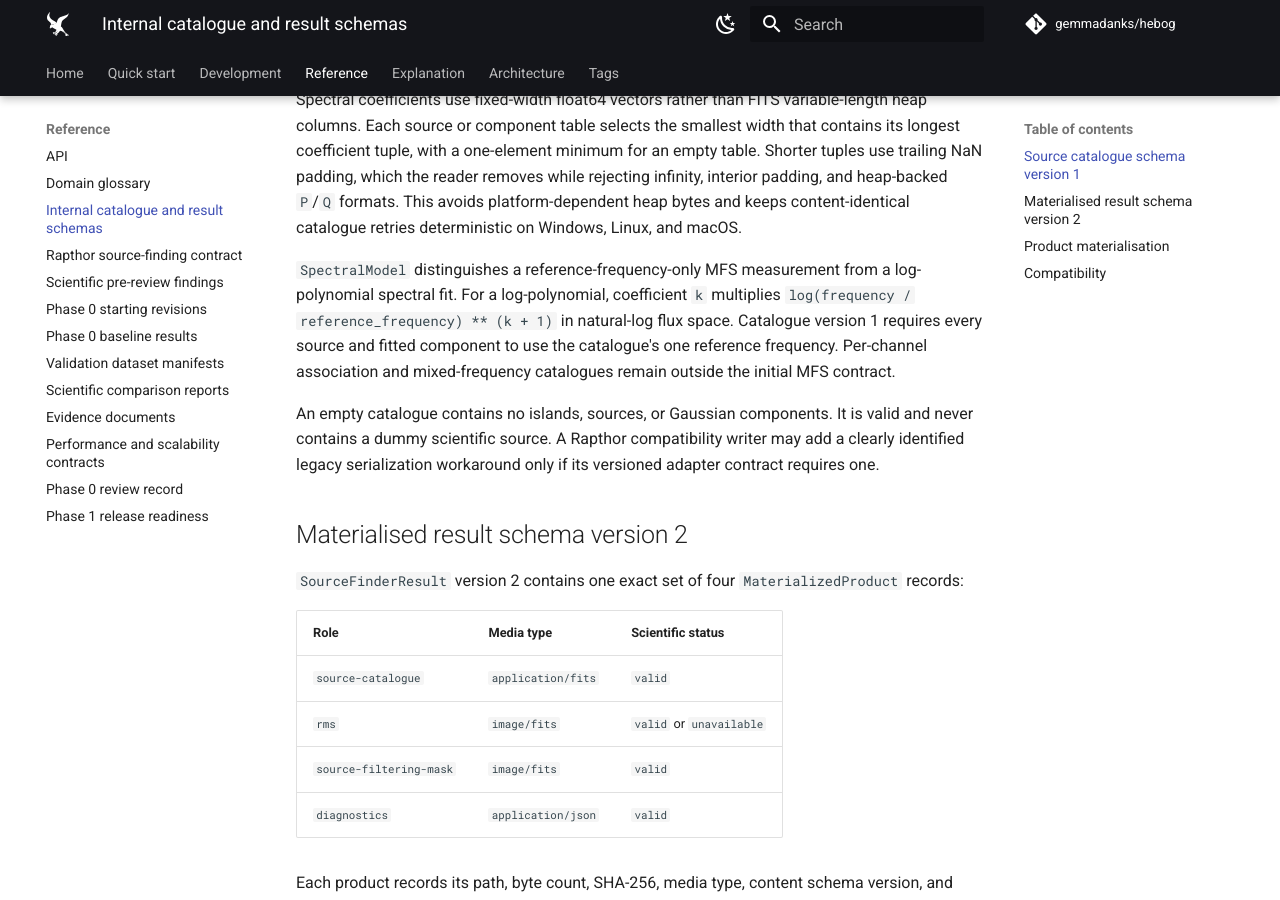
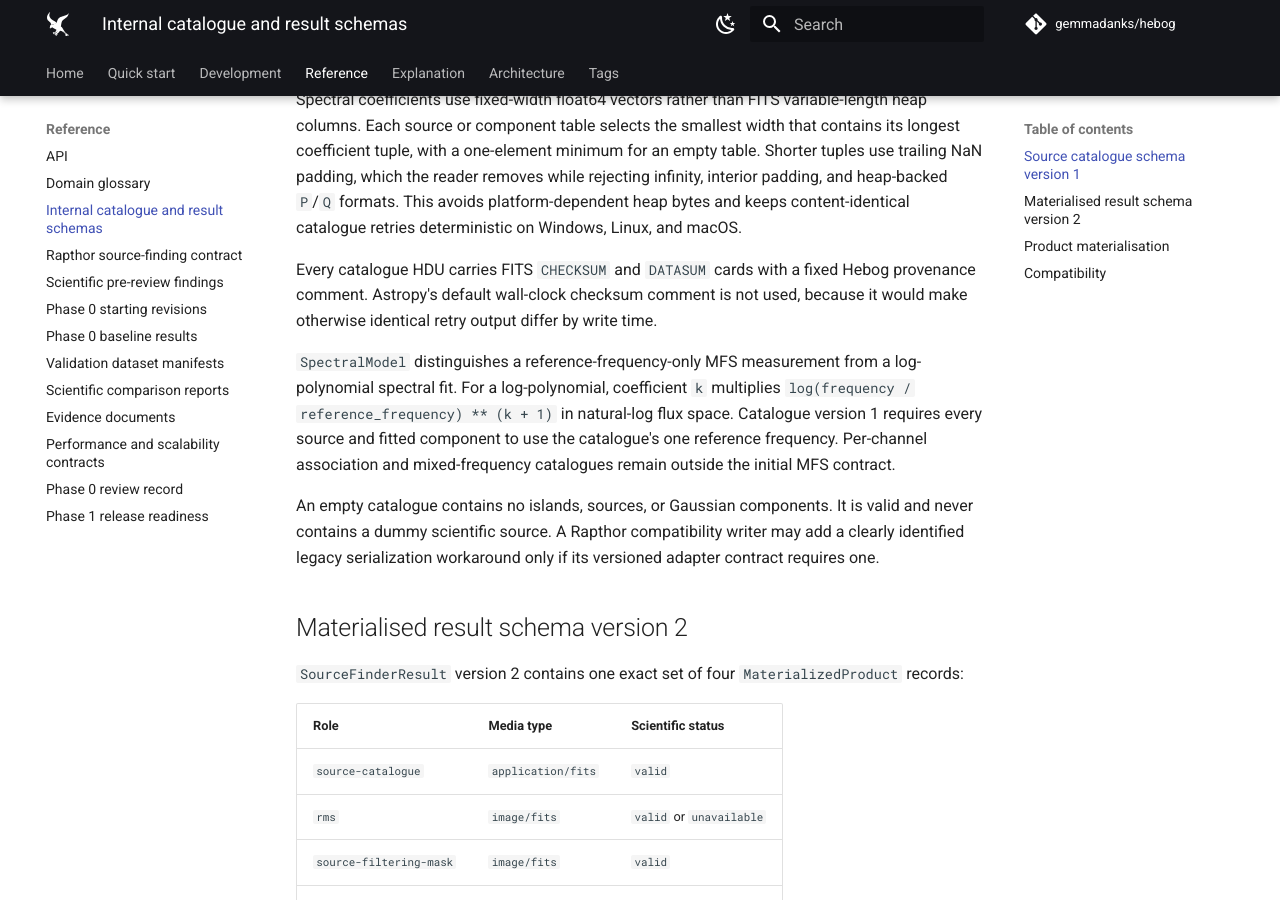
Before and after one commit to gemmadanks/hebog, an MkDocs documentation site: the page built from docs/reference/internal-schemas.md, in a window 1280 px wide and 900 px high, scrolled down 1563 px. Built offline with MkDocs 1.6.1 and Material for MkDocs 9.7.7, drawn with Linux system fonts in a browser that asks for light colours; comment, search, counter and statistics services are not loaded.

Commit message:
fix: make catalogue checksums deterministic
Replace Astropy's timestamped FITS checksum comments with fixed Hebog provenance comments while retaining valid CHECKSUM and DATASUM cards. This keeps strict raw-byte retry conflict detection reliable across writes made in different seconds and on different platforms.

Add checksum validity and provenance assertions, document the encoding, and verify 30 independent catalogue materializations produce one digest. Validated with 44 materialization tests, 327 portable tests at 92.87% coverage, five equivalence tests, strict docs, and all pre-commit hooks.

```diff
--- a/docs/reference/internal-schemas.md
+++ b/docs/reference/internal-schemas.md
@@ -66,6 +66,11 @@
 `P`/`Q` formats. This avoids platform-dependent heap bytes and keeps
 content-identical catalogue retries deterministic on Windows, Linux, and
 macOS.
+
+Every catalogue HDU carries FITS `CHECKSUM` and `DATASUM` cards with a fixed
+Hebog provenance comment. Astropy's default wall-clock checksum comment is not
+used, because it would make otherwise identical retry output differ by write
+time.
 
 `SpectralModel` distinguishes a reference-frequency-only MFS measurement from
 a log-polynomial spectral fit. For a log-polynomial, coefficient `k`
```
Also changed, not shown: LOG.md (+7 -0 lines), 2 other files.
